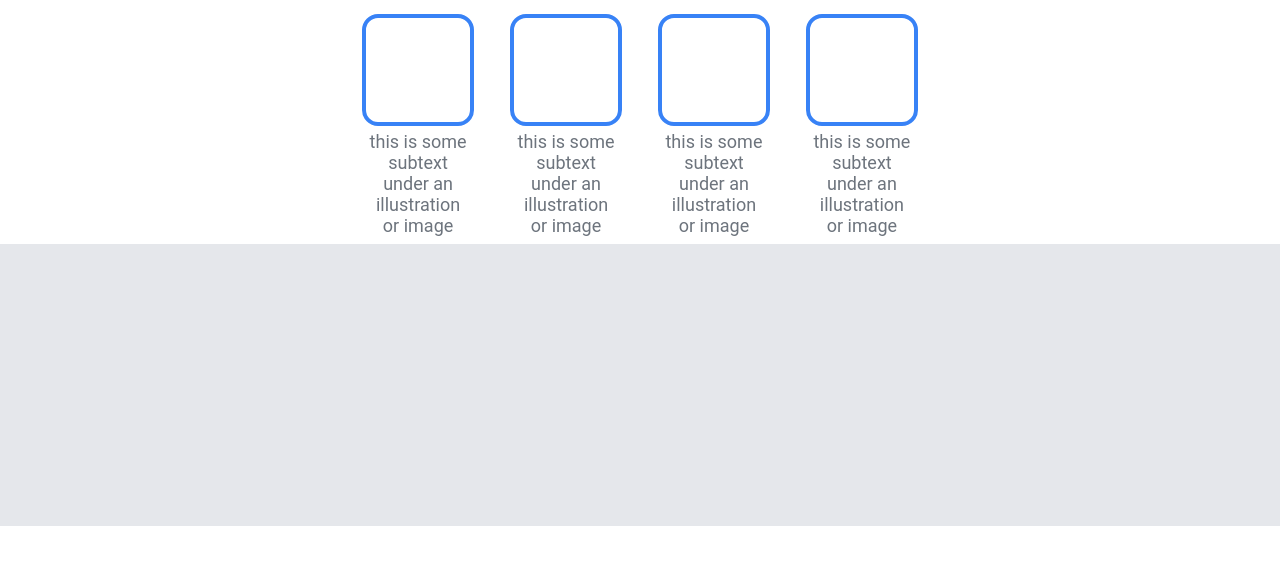
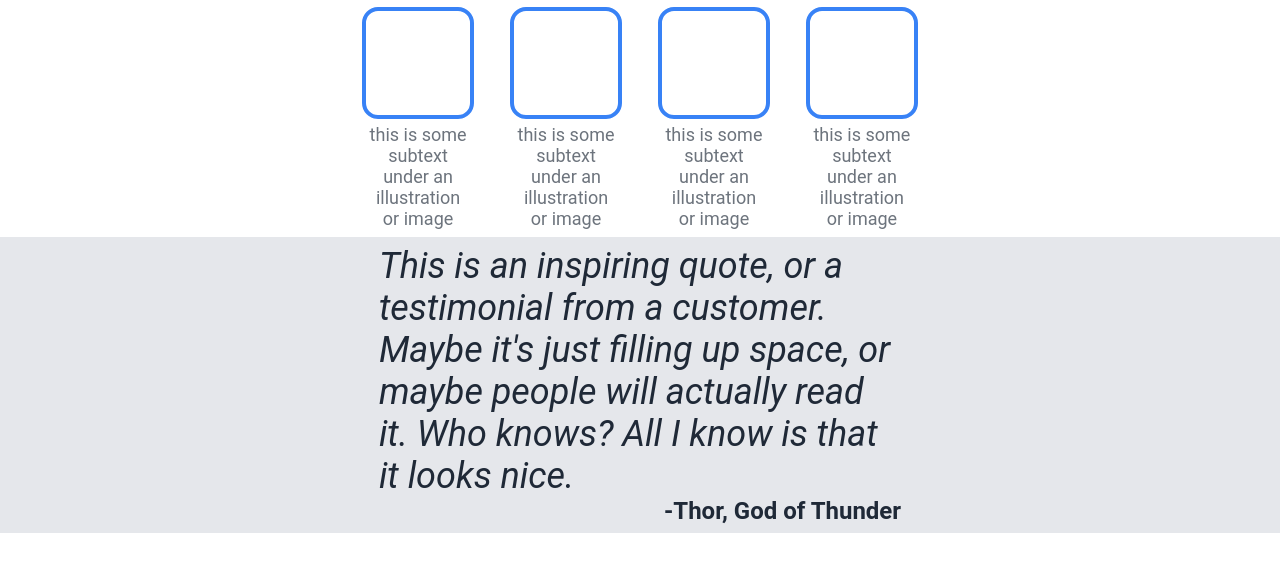
Before and after one commit to kimaWA/odin-landingProject, a plain HTML site: page index.html in a window 1280 px wide. Shown: the part 391-962 px from the top of the page. Drawn offline with Linux system fonts and the light colour scheme.

Commit message:
FINISH "third" section of HTML, completely style
index.html: simple divs as a center box that holds
			a quote box and
			a source box

style.css: style using guidelines and flexbox

I do not think I need more commits for this simple section...

```diff
--- a/index.html
+++ b/index.html
@@ -119,7 +119,17 @@
 
 <!-- THIRD -->
 	<div class="section third" style="background-color: #E5E7EB;">
+		<div class="content-third">
+			<div class="quote">
+				<em>This is an inspiring quote, or a testimonial from a customer.
+				Maybe it's just filling up space, or maybe people will actually read it.
+				Who knows? All I know is that it looks nice.</em>
+			</div>
 
+			<div class="source">
+				-Thor, God of Thunder
+			</div>
+		</div>
 	</div>
 
 <!-- BOTTOM -->
--- a/style.css
+++ b/style.css
@@ -140,6 +140,28 @@ body {
 
 /* THIRD SECTION STYLING */
 
+.section.third {
+	display: flex;
+	justify-content: center;
+	align-items: center;
+}
 
+.content-third {
+	display: flex;
+	flex-direction: column;
+	width: 60%;
+}
+	.quote {
+		font-size: 36px;
+		color: #1F2937;
+	}
 
+	.source {
+		display: flex;
+		justify-content: flex-end;
+
+		font-size: 24px;
+		color: #1F2937;
+		font-weight: 700;
+	}
 /* BOTTOM SECTION STYLING */
```
